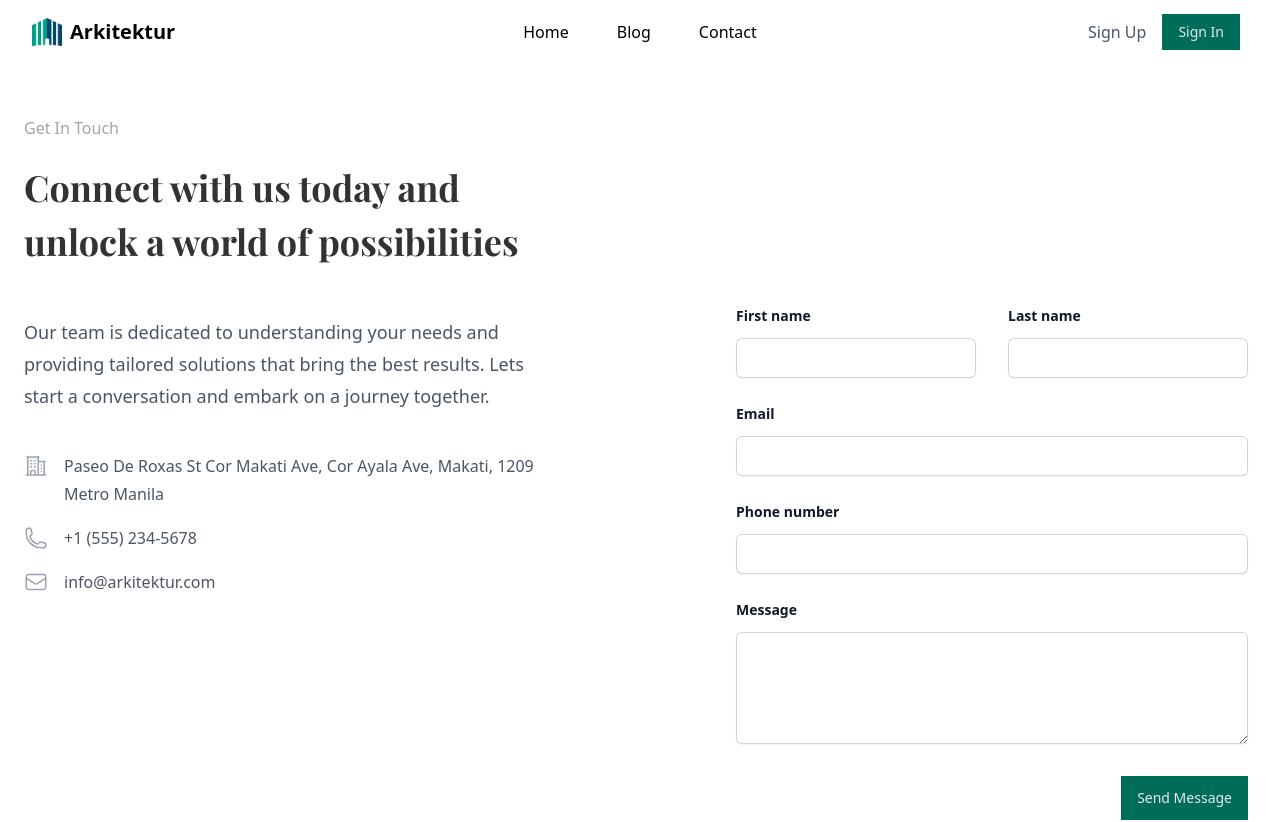
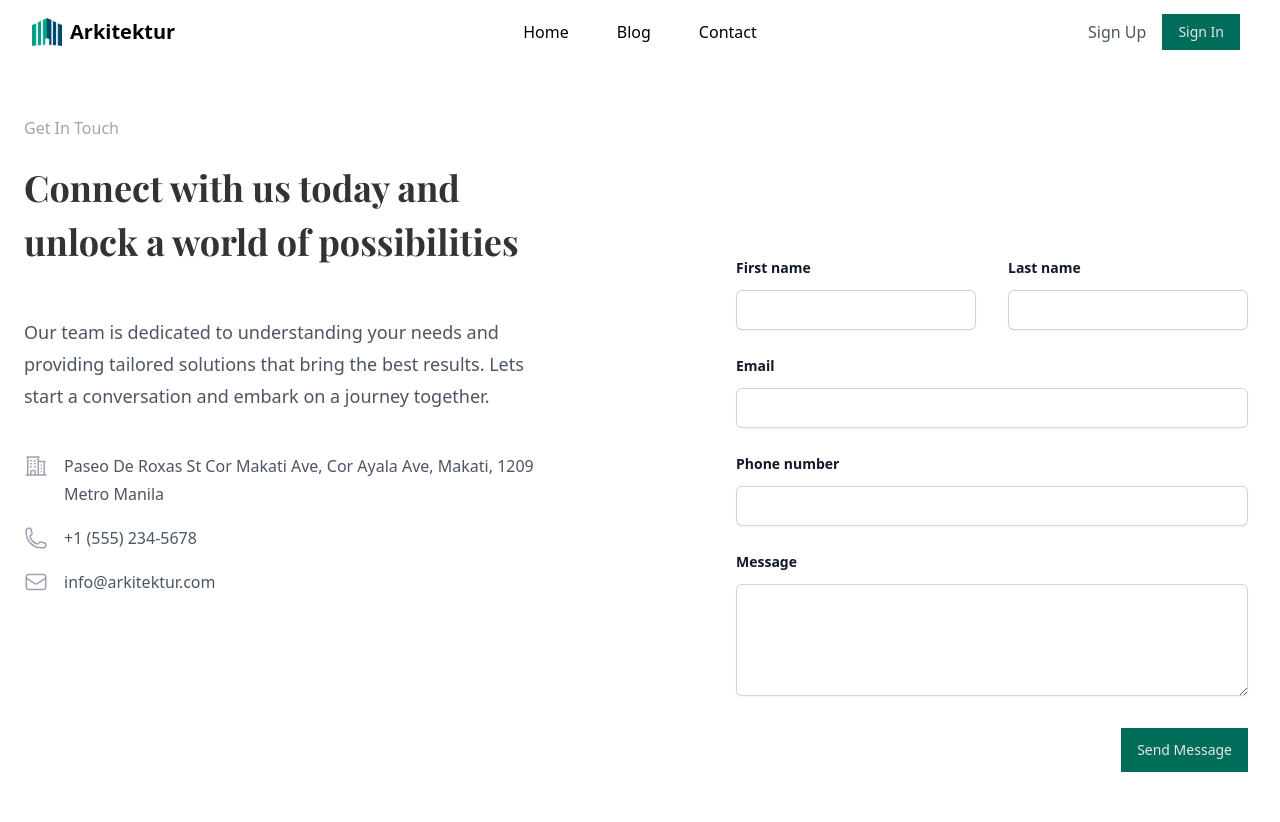
Before and after one commit to johncarlolipa/arkitektur-capstone, a Next.js app: page /contact in a window 1280 px wide. Shown: the top 822 px of the page. Built offline with nearby package versions, Linux system fonts and the light colour scheme; a web font is replaced by a local one.

Commit message:
fix: update Contact page

```diff
--- a/src/pages/contact.js
+++ b/src/pages/contact.js
@@ -9,9 +9,9 @@ const playfair_display = Playfair_Display({ subsets: ["latin"] });
 
 export default function Example() {
   return (
-    <div className="relative isolate bg-white pt-12">
+    <div className="relative isolate bg-white">
       <div className="mx-auto grid max-w-7xl grid-cols-1 lg:grid-cols-2">
-        <div className="relative px-6 pb-20">
+        <div className="relative px-6 pt-12 pb-20">
           <div className="mx-auto max-w-xl lg:mx-0 lg:max-w-lg">
             <p className="mb-4 text-md leading-8 text-[#A4A4A4]">
               Get In Touch
```
